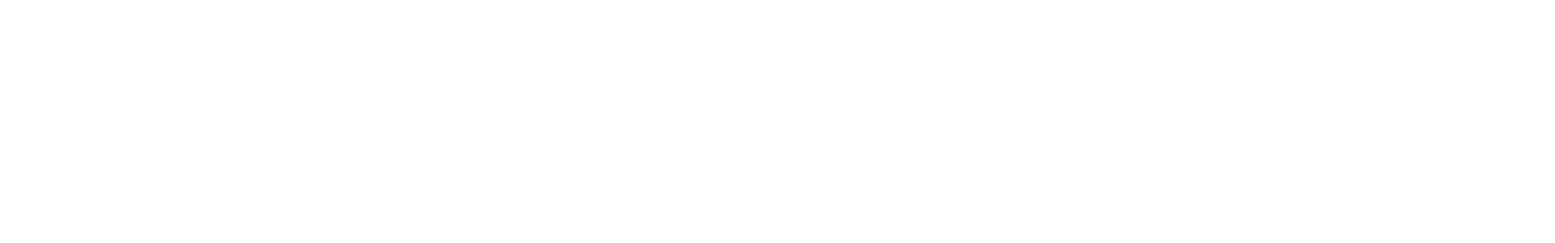
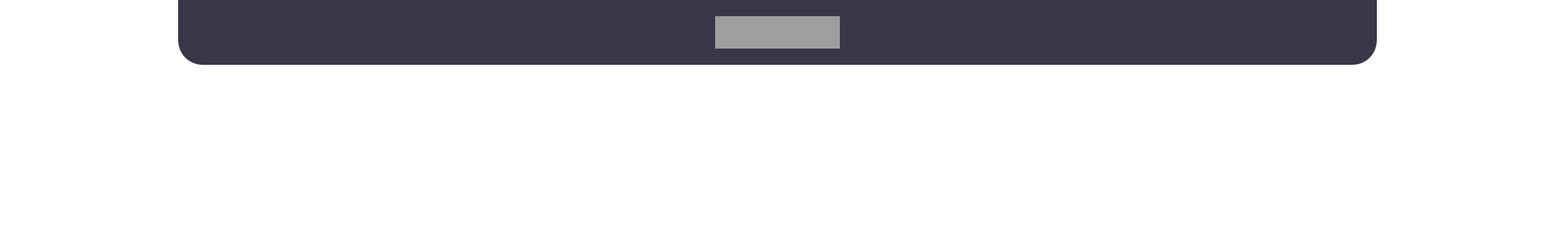
Before and after one commit to pnci1029/emoji_free, a React (Create React App) app: page / in a window 1280 px wide. Shown: the top 300 px of the page at 81% size, 1920 px wide, since content can reach past the window. Built offline with nearby package versions, Linux system fonts and the light colour scheme; grey boxes are pictures that could not be loaded.

Commit message:
add some

```diff
--- a/src/index.tsx
+++ b/src/index.tsx
@@ -4,6 +4,7 @@
 import reportWebVitals from './reportWebVitals';
 import {BrowserRouter, Route, Routes} from 'react-router-dom';
 import App from "./App";
+import {Main} from "./components/Main";
 
 const container = document.getElementById("root")!;
 const root = createRoot(container);
@@ -12,7 +13,7 @@
     <React.StrictMode>
         <BrowserRouter>
             <Routes>
-                <Route path="/" element={<App />} >
+                <Route path="/" element={<Main />} >
                 </Route>
             </Routes>
         </BrowserRouter>
```
Also changed, not shown: 1 other file (tests, documents, lock files or other folders).
